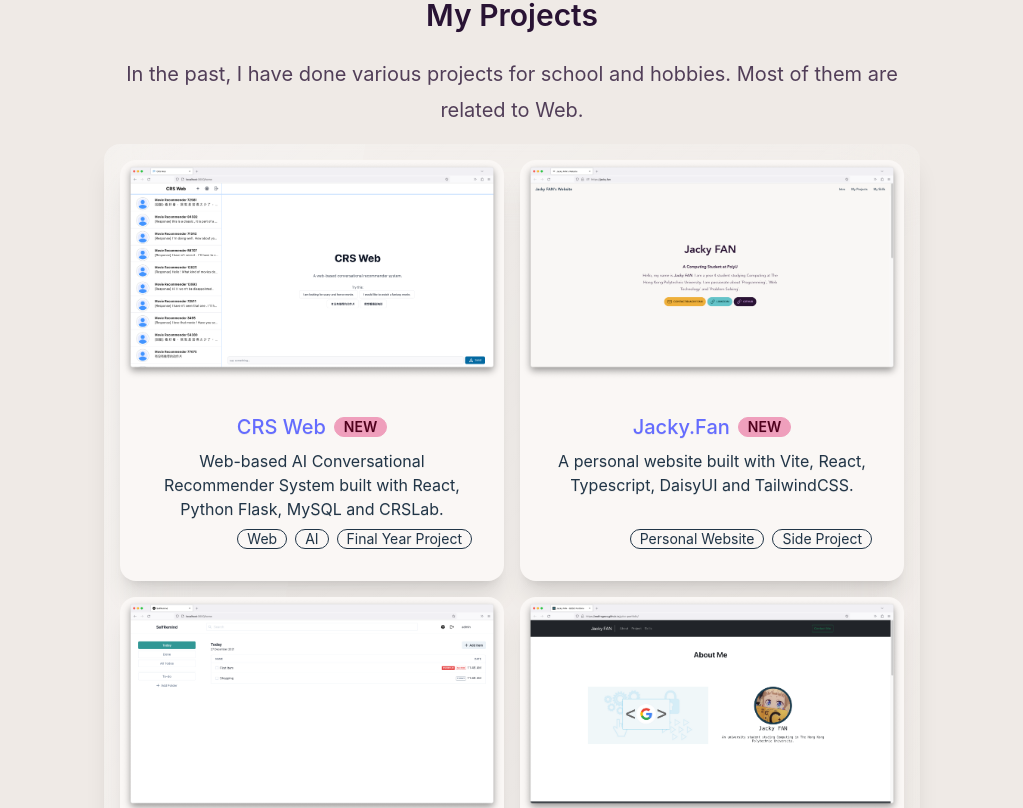
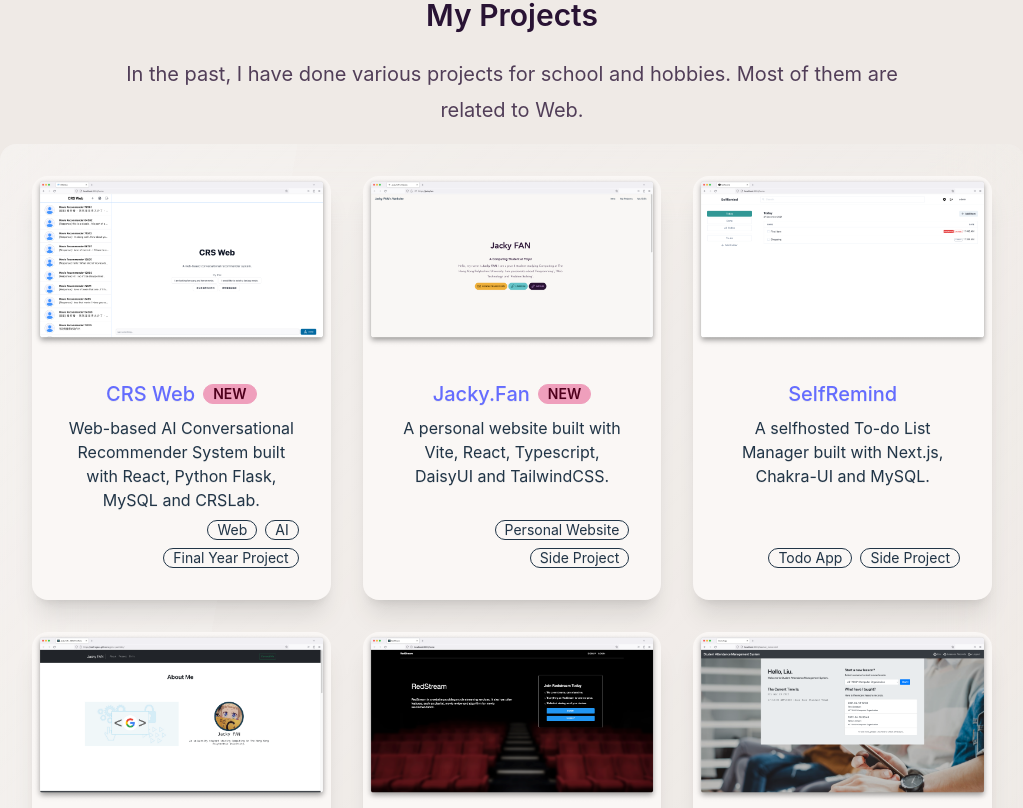
Before and after one commit to redfrogsss/jacky.fan, a React (Vite) app: page / in a window 1280 px wide. Shown: the part 932-1740 px from the top of the page, without its empty margins (128-1151 px from the left). Built offline with nearby package versions, Linux system fonts and the light colour scheme.

Commit message:
fix: grid display 2 cols in resolution width 1440

```diff
--- a/src/components/PortfolioPhotos.tsx
+++ b/src/components/PortfolioPhotos.tsx
@@ -12,7 +12,7 @@ export const PortfolioPhotos = () => {
         return Projects.map((item, i) => {
             return (
                 <>
-                    <div className="card w-96 bg-base-100 shadow-xl">
+                    <div className="card max-w-96 w-auto bg-base-100 shadow-xl">
                         <figure>
                             <Link to={item.link} title={item.title}>
                                 <img
@@ -53,7 +53,7 @@ export const PortfolioPhotos = () => {
     return (
         <>
             <div className="glass bg-opacity-10 rounded-box w-fit min-h-auto shadow-xl">
-                <div className="grid grid-flow-row grid-cols-2 2xl:grid-cols-3 gap-4 2xl:gap-8 p-4 2xl:p-8">
+                <div className="grid grid-flow-row grid-cols-2 xl:grid-cols-3 gap-4 xl:gap-8 p-4 xl:p-8">
                     {createCarouselItem()}
                 </div>
             </div>
```
